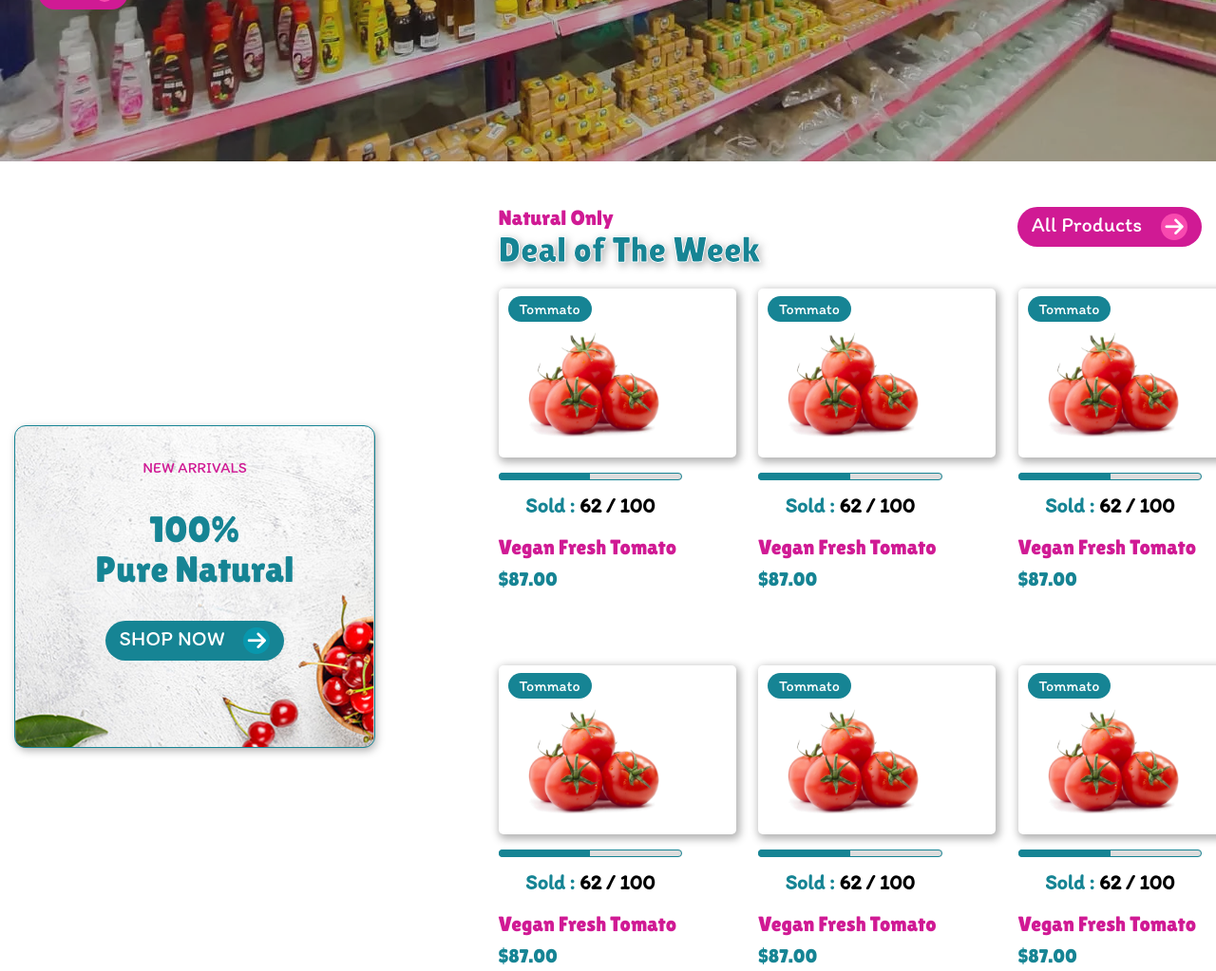
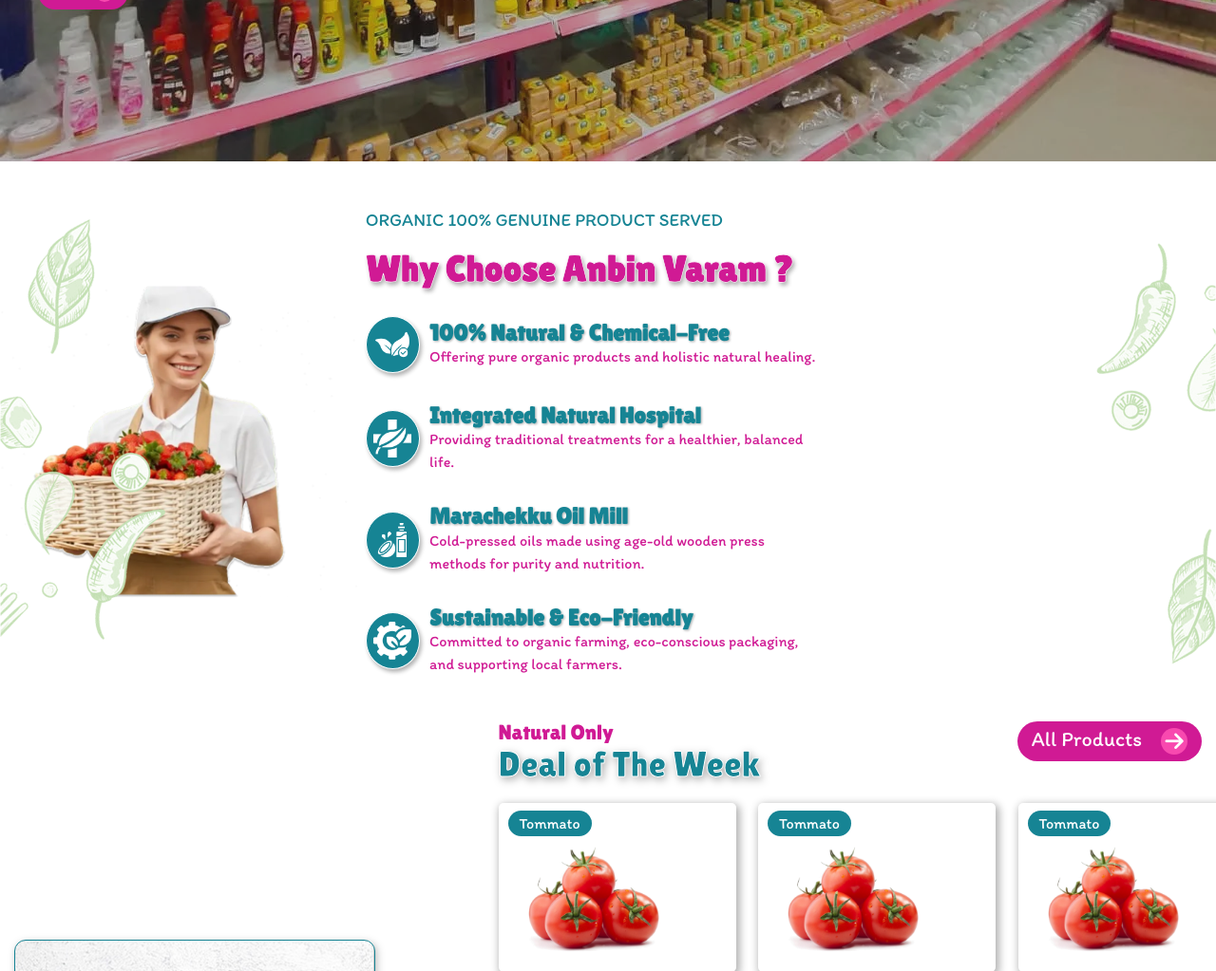
Before and after one commit to MakeMesy/anbinvaram, a PHP site: page / in a window 1280 px wide. Shown: the part 1680-2703 px from the top of the page at 95% size. Run offline with PHP 8.4, Linux system fonts and the light colour scheme; some libraries are stand-ins or nearby versions; some web fonts are replaced.

Commit message:
google analytics updated

```diff
--- a/assets/css/home/style.css
+++ b/assets/css/home/style.css
@@ -583,7 +583,79 @@
     opacity: 0;
     cursor: pointer;
 }
+/* why choose */
+.why_choose_section{
+    display: flex;
+    justify-content: center;
+    align-items: center;
+}
+.why_choose_point_img img{
+    width: 40px;
+}
+.why_choose_point{
+ display: flex;
+ justify-content: center;
+ align-items: center;
+ gap: 10px;
+ width: 480px;
+}
+.why_choose_point_con{
+flex-basis: 90%;
+}
+.why_choose_point_img{
+    background: var(--green);
+    width: 60px;
+    height: 60px;
+    border-radius: 50%;
+    display: flex;
+    justify-content: center;
+    align-items: center;
+    border: 1px solid var(--white);
+    box-shadow: 2px 3px 4px rgba(0, 0, 0, 0.3);
+}
+.why_choose_section_main{
+margin-top: 3rem;
+margin-bottom: 3rem;
+position: relative;
+width: 100%;
+}
+.why_choose_section_main::before{
+    content: '';
+    position: absolute;
+    width: 100%;
+    height: 100%;
+    background: url('../../../assets/img/home/bg_why_choose_section.png') no-repeat center center/cover;
 
+}
+.why_choose_points{
+    display: flex;
+    flex-wrap: wrap;
+    gap: 2rem;
+}
+.why_choose_head span{
+text-transform: uppercase;
+color: var(--green);
+font-size: clamp(17px,2vw,19px);
+
+}
+.why_choose_point_con h2{
+    font-size: clamp(20px,2vw,24px);
+    font-weight: bold;
+    color: var(--green);
+    -webkit-text-stroke: 0.1px var(--white);
+filter: drop-shadow( 1px 1px 1px rgba(0, 0, 0, 0.3));
+}
+.why_choose_point_con p{
+    color: var(--pink);
+}
+.why_choose_head h2{
+    margin-top: 1rem;
+    font-size: clamp(38px,3vw,48px);
+    color: var(--pink);
+    font-weight: bold;
+-webkit-text-stroke: 0.6px var(--white);
+filter: drop-shadow(2px 3px 2px rgba(0,0,0,0.3));
+}
 @media screen and (max-width:768px) {
 
     .about_section,
@@ -609,10 +681,15 @@
 
     .services_grid,
     .products_main,
-    .products_main_head,.divison_section {
+    .products_main_head,.divison_section ,.why_choose_section{
         flex-direction: column;
     }
-
+    .why_choose_point,.why_choose_head{
+        padding: 2rem;
+    }
+    .why_choose_head{
+        text-align: center;
+    }
 
     .products_main_point {
         justify-content: center;
--- a/index.php
+++ b/index.php
@@ -133,8 +133,69 @@
   <div class="why_choose_section_main">
     <div class="why_choose_section">
       <div class="why_choose_left">
-        <img src="" alt="">
+        <img src="./assets/img/home/women.webp" alt="">
+</div>
+<div class="why_choose_right">
+  <div class="why_choose_head ">
+    <span>
+    Organic 100% genuine product served
+    </span>
+    <h2>
+    Why Choose Anbin Varam ?
+    </h2>
+  </div>
+  <div class="why_choose_points mt-7">
+    <div class="why_choose_point">
+      <div class="why_choose_point_img">
+           <img src="./assets/img/icon/icon_1.webp" alt="">
       </div>
+      <div class="why_choose_point_con">
+        <h2>
+        100% Natural & Chemical-Free
+        </h2>
+        <p>
+        Offering pure organic products and holistic natural healing.
+        </p>
+      </div>
+    </div>
+    <div class="why_choose_point">
+      <div class="why_choose_point_img">
+           <img src="./assets/img/icon/icon_3.webp" alt="">
+      </div>
+      <div class="why_choose_point_con">
+        <h2>
+        Integrated Natural Hospital
+        </h2>
+        <p>
+        Providing traditional treatments for a healthier, balanced life.        </p>
+      </div>
+    </div>
+    <div class="why_choose_point">
+      <div class="why_choose_point_img">
+           <img src="./assets/img/icon/icon_2.webp" alt="">
+      </div>
+      <div class="why_choose_point_con">
+        <h2>
+        Marachekku Oil Mill
+        </h2>
+        <p>
+        Cold-pressed oils made using age-old wooden press methods for purity and nutrition.        </p>
+      </div>
+    </div>
+    <div class="why_choose_point">
+      <div class="why_choose_point_img">
+           <img src="./assets/img/icon/icon_4.webp" alt="">
+      </div>
+      <div class="why_choose_point_con">
+        <h2>
+        Sustainable & Eco-Friendly
+        </h2>
+        <p>
+        Committed to organic farming, eco-conscious packaging, and supporting local farmers.        </p>
+      </div>
+    </div>
+  </div>
+</div>
     </div>
   </div>
 
@@ -454,7 +515,7 @@
 
   <!-- info banner -->
 
-  <section class="info_banner_main" style="background: url('./assets/img/home/info_bg.webp') no-repeat center center/cover;">
+  <section class="info_banner_main mb-10" style="background: url('./assets/img/home/info_bg.webp') no-repeat center center/cover;">
     <div class="info_banner">
       <div class="info_banner_point">
         <div>
--- a/resource/footer.php
+++ b/resource/footer.php
@@ -127,7 +127,7 @@
     </div>
     <div class="bottom_footer">
     <div>
-    <p>© Copyright 2025 by <a href="./"><strong>Anbin Varam</strong></a> | Design and Developed by <strong>Makemesy</strong></p>
+    <p>© Copyright 2025 by <a href="./"><strong>Anbin Varam</strong></a> | Design and Developed by <a href="https://www.makemesy.com"><strong>Makemesy</strong></a></p>
 
     </div>
     </div>
--- a/resource/header.php
+++ b/resource/header.php
@@ -95,22 +95,23 @@
   <div class="mobile_nav_links">
   <ul>
       <li>
-        <a href="">Home</a>
+        <a href="./">Home</a>
       </li>
       <li>
-        <a href="">About</a>
+        <a href="./about.php">About</a>
       </li>
       <li>
-        <a href="">Services</a>
+        <a href="./services.php">Services</a>
       </li>
       <li>
-        <a href="">Gallery</a>
+        <a href="./gallery.php">Gallery</a>
       </li>
       <li>
-        <a href="">Contact</a>
+        <a href="./contact-us.php">Contact</a>
       </li>
     </ul>
     <div class="mobile_shop_btn shop_btn mt-2">
+    <a href="https://www.organic.anbinvaram.com">
     <button>
       <span>
         <img src="./assets/img/icon/store.webp" alt="">
@@ -119,6 +120,7 @@
         Shop
       </span>
     </button>
+    </a>
   </div>
     <div class="top_bar mobile_bottom_bar mt-2">
         <div class="top_info_bar_left flex-col items-start">
--- a/resource/seo.php
+++ b/resource/seo.php
@@ -47,7 +47,15 @@
 
 
 <!-- Google tag (gtag.js) -->
+<!-- Google tag (gtag.js) -->
+<script async src="https://www.googletagmanager.com/gtag/js?id=G-E03EYP5QNC"></script>
+<script>
+  window.dataLayer = window.dataLayer || [];
+  function gtag(){dataLayer.push(arguments);}
+  gtag('js', new Date());
 
+  gtag('config', 'G-E03EYP5QNC');
+</script>
 <!-- links -->
 <link rel="shortcut icon" href="<?php echo $page_image; ?>" type="image/x-icon">
 
```
Also changed, not shown: assets/img/home/bg_why_choose_section.png (added), assets/img/home/women.webp (renamed from assets/img/home/why_choose_img.webp), assets/img/icon/icon_1.webp (added), assets/img/icon/icon_2.webp (added), assets/img/icon/icon_3.webp (added), assets/img/icon/icon_4.webp (added).
